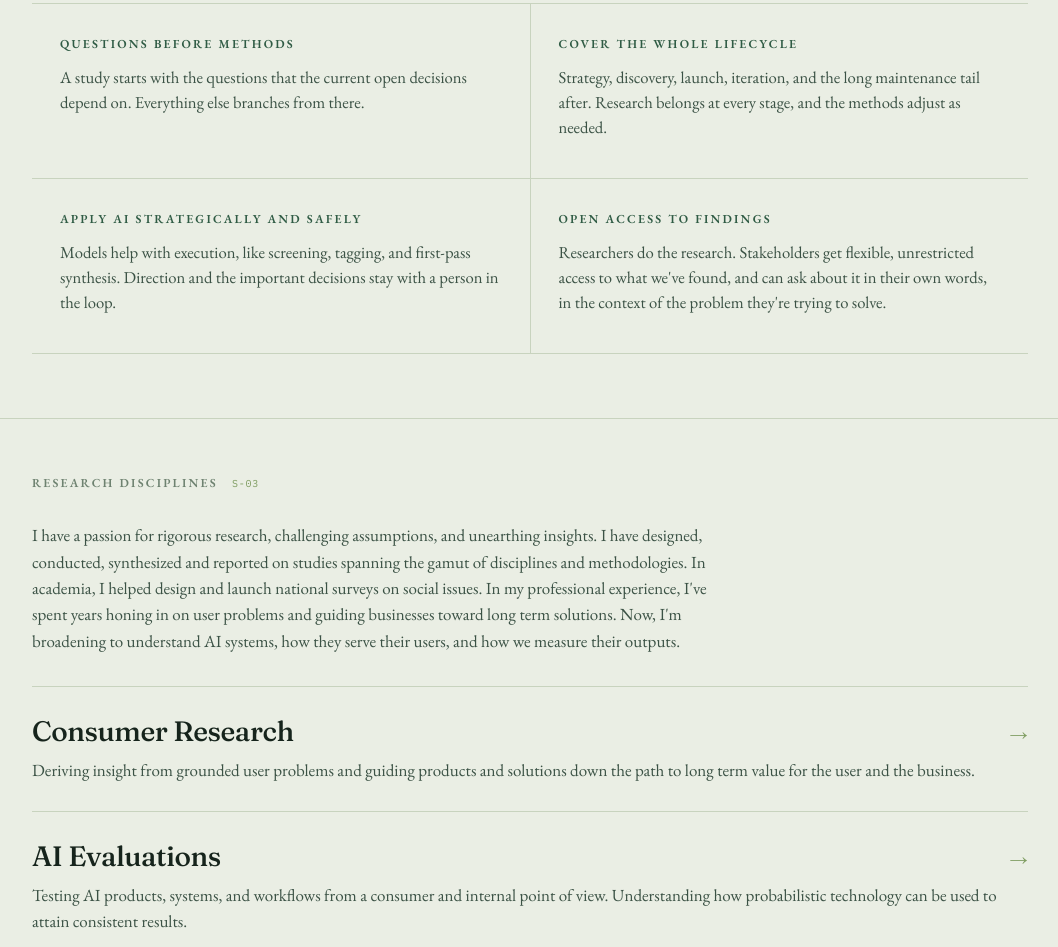
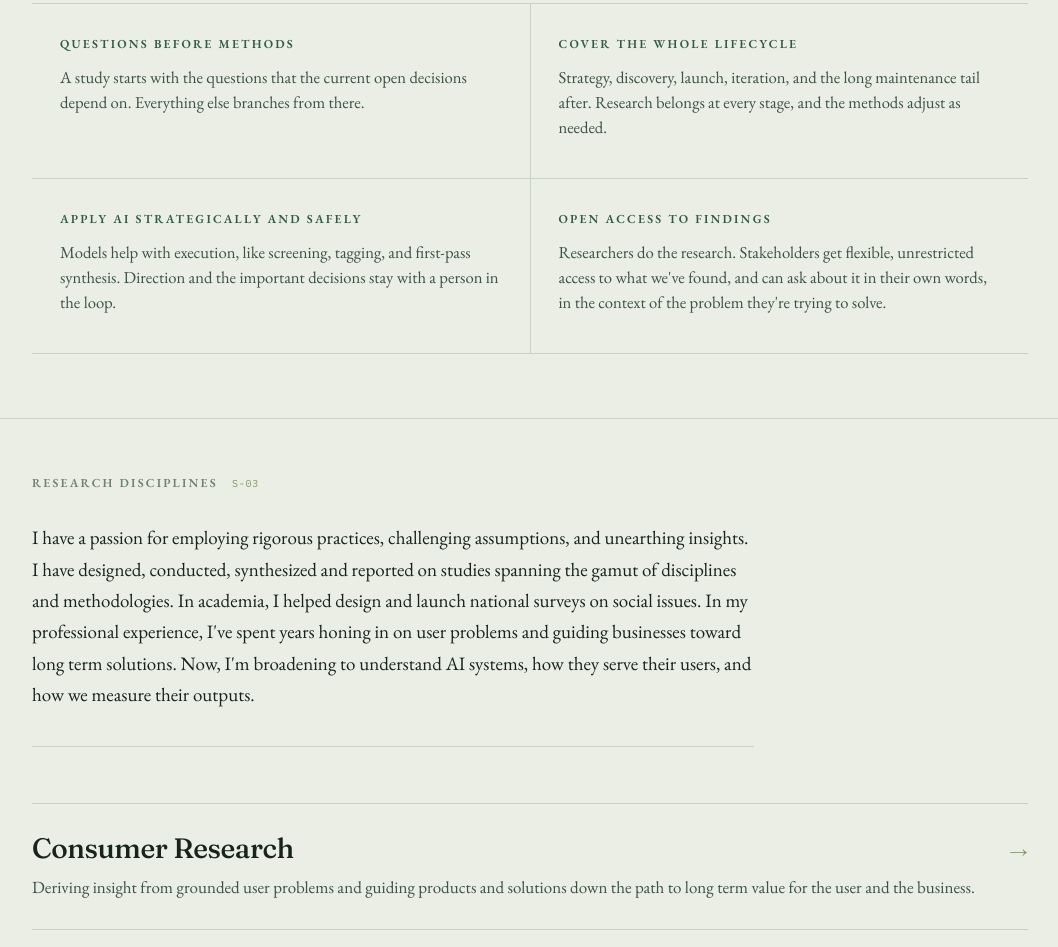
Before and after one commit to NPings/portfolio, a plain HTML site: page index.html in a window 1280 px wide. Shown: the part 1085-2032 px from the top of the page, without its empty margins (110-1168 px from the left). Drawn offline with nearby package versions, Linux system fonts and the light colour scheme.

Commit message:
Addendum E (card t_b8642ff3): homepage.intro one-clause copy fix (rigorous research -> employing rigorous practices), .disc-intro visual differentiation from disc-card rows

```diff
--- a/index.html
+++ b/index.html
@@ -128,7 +128,7 @@
   .case-arrow{flex:none;color:var(--moss);font-size:1.1em;transition:transform .25s ease;}
   .case-card:hover .case-arrow{transform:translateX(4px);color:var(--pine);}
   .case-card p{margin:8px 0 0;color:var(--ink-soft);line-height:1.5;}
-  .disc-intro{margin:0 0 clamp(20px,3vw,32px);max-width:40em;color:var(--ink-soft);line-height:1.55;}
+  .disc-intro{margin:0 0 clamp(32px,5vw,56px);padding-bottom:clamp(24px,3.4vw,36px);border-bottom:1px solid var(--rule);max-width:38em;font-size:clamp(19px,1.3vw,22px);line-height:1.65;color:var(--ink);}
   .disc-card{display:block;text-decoration:none;color:inherit;padding:clamp(20px,2.8vw,28px) 0;border-bottom:1px solid var(--rule);}
   .disc-card h3{font-family:"Fraunces",Georgia,serif;font-weight:500;font-size:clamp(21px,2.8vw,28px);letter-spacing:-.015em;margin:0;line-height:1.15;}
   .disc-card:hover .case-arrow{transform:translateX(4px);color:var(--pine);}
@@ -427,7 +427,7 @@
 <section class="band" id="disciplines" data-obs="Research disciplines">
   <div class="wrap">
     <div class="sec-head"><p class="label">Research disciplines</p><span class="sec-code mono">S-03</span></div>
-    <p class="disc-intro">I have a passion for rigorous research, challenging assumptions, and unearthing insights. I have designed, conducted, synthesized and reported on studies spanning the gamut of disciplines and methodologies. In academia, I helped design and launch national surveys on social issues. In my professional experience, I've spent years honing in on user problems and guiding businesses toward long term solutions. Now, I'm broadening to understand AI systems, how they serve their users, and how we measure their outputs.</p>
+    <p class="disc-intro">I have a passion for employing rigorous practices, challenging assumptions, and unearthing insights. I have designed, conducted, synthesized and reported on studies spanning the gamut of disciplines and methodologies. In academia, I helped design and launch national surveys on social issues. In my professional experience, I've spent years honing in on user problems and guiding businesses toward long term solutions. Now, I'm broadening to understand AI systems, how they serve their users, and how we measure their outputs.</p>
     <div class="cases">
       <a class="disc-card" href="consumer-research.html">
         <div class="case-card-top">
```
Also changed, not shown: 2 other files.
